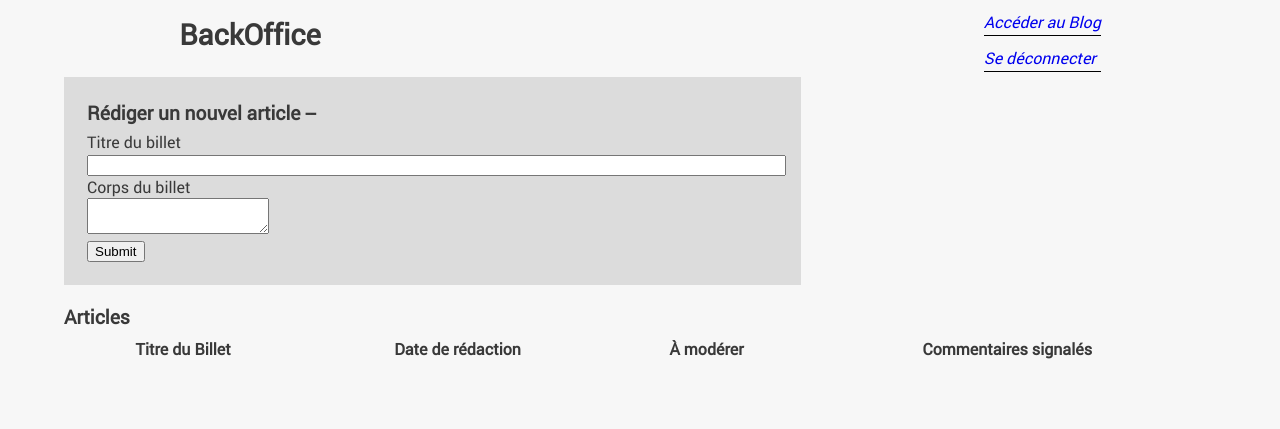
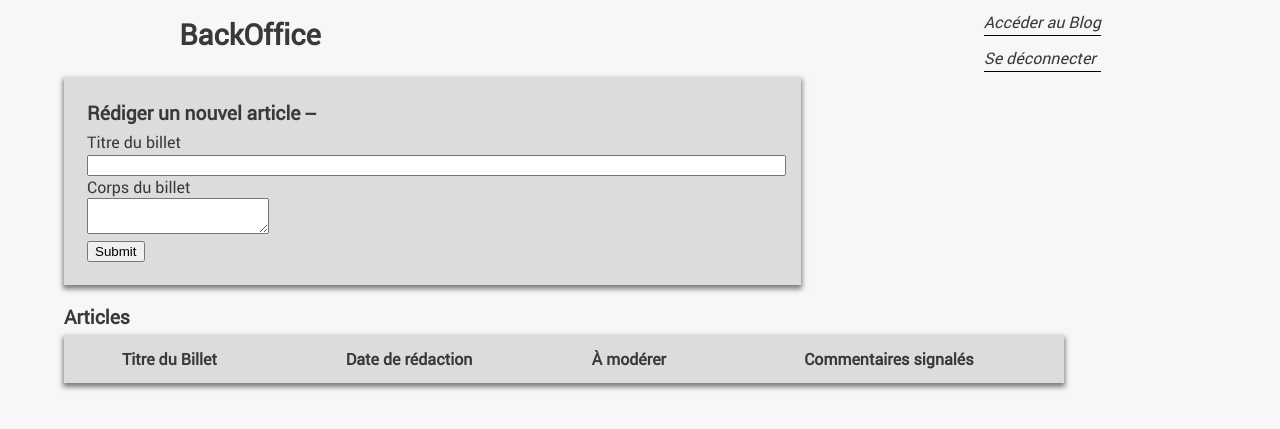
Before and after one commit to amercier8/cours_mvc, a PHP site: page /view/backend/homepageView.php in a window 1280 px wide. Shown: the top 429 px of the page. Run offline with PHP 8.4, Linux system fonts and the light colour scheme; the template is opened without the code that fills it, so the values that code supplies are empty; some libraries are stand-ins or nearby versions; some web fonts are replaced.

Commit message:
WIP styling

```diff
--- a/model/PostManager.php
+++ b/model/PostManager.php
@@ -10,7 +10,7 @@ class PostManager extends Manager
     public function getPosts()
     {
         //$sql = 'SELECT id, title, content, DATE_FORMAT(creation_date, \'%d/%m/%Y à %Hh%imin%ss\') AS creation_date, reportedComments, commentsWaitingForModeration FROM posts ORDER BY creation_date DESC LIMIT 0, 5';
-        $sql = 'SELECT id, title, content, DATE_FORMAT(creation_date, \'%d/%m/%Y\') AS creation_date, reportedComments, commentsWaitingForModeration FROM posts ORDER BY creation_date DESC LIMIT 0, 5';
+        $sql = 'SELECT id, title, content, DATE_FORMAT(creation_date, \'%d/%m/%Y\') AS creation_date, reportedComments, commentsWaitingForModeration FROM posts ORDER BY creation_date DESC';
         $results = $this->executeRequest($sql);
         $posts = array();
         foreach ($results as $result) {
--- a/public/css/style.css
+++ b/public/css/style.css
@@ -66,6 +66,7 @@ a
 {
     text-decoration: none;
     font-style: italic;
+    color: #393939;
 }
 
 html body div h3
@@ -97,6 +98,12 @@ html body div h3
     color: red;
 }
 
+/* BO */
+
+h1 a
+{
+    font-style: normal;
+}
 #BOHeader
 {
     display: flex;
@@ -146,6 +153,7 @@ h2
     padding: 2%;
     width: 60%;
     justify-content: center;
+    box-shadow: 0 0.1875rem 0.3125rem 0.0625rem rgba(0, 0, 0, 0.501);
 }
 
 #mceu_17
@@ -183,3 +191,92 @@ h2
 {
     color: #2677bb;
 }
+/*TABLE BO */
+#postsBO
+{
+    border-collapse: collapse;
+    width: 100%;
+    box-shadow: 0 0.1875rem 0.3125rem 0.0625rem rgba(0, 0, 0, 0.501);
+    text-align: center;
+    max-width: 1000px;
+    margin-bottom: 50px;
+}
+
+#postsBO a:hover
+{
+    color: #2677bb;
+}
+
+#postsBO td, #postsBO th
+{
+    border: 1px solid #dcdcdc;
+    padding: 8px;
+}
+
+#postsBO tr:nth-child(even)
+{
+    background-color: #f2f2f2;
+}
+
+#postsBO tr:hover
+{
+    background-color: #dcdcdc;
+}
+
+#postsBO th
+{
+    padding-top: 12px;
+    padding-bottom: 12px;
+    text-align: left;
+    background-color: #dcdcdc;
+    text-align: center;
+}
+
+/* Comment BO*/
+.commentBOHeader
+{
+    display: flex;
+    justify-content: space-between;
+    margin-left: 5%;
+    margin-right: 5%;
+}
+
+.commentContentBO
+{
+    background-color: white;
+    padding-left: 5px;
+}
+
+.moderationActionsBO
+{
+    display: flex;
+    justify-content: space-between;
+    flex-direction: column;
+}
+
+.moderationActionsBO a
+{
+    border-bottom: 1px solid #000;
+}
+
+#BOHeaderComments
+{
+    background-color: #dcdcdc;
+    padding: 2%;
+    width: 60%;
+    margin-top: 5px;
+}
+
+#postSuppressionBO a
+{
+    margin-top: 10px;
+    border-bottom: 1px solid red;
+}
+
+#formButtons
+{
+    display: flex;
+    justify-content: space-between;
+}
+
+/*Home Front */
--- a/view/backend/homepageView.php
+++ b/view/backend/homepageView.php
@@ -2,7 +2,7 @@
 
 <?php ob_start(); ?>
 <header id="BOHeader">
-    <h1>BackOffice</h1>
+    <h1><a href="index.php?action=displayDashboard">BackOffice</a></h1>
     <div id="BOHeaderLinks">
         <p><a href="index.php">Accéder au Blog</a></p>
         <p><a href="index.php?action=disconnect">Se déconnecter</a></p>
@@ -27,10 +27,8 @@
     </form>
 </div>
 
-<!-- Test sous forme de tableau -->
-
 <h2>Articles</h2>
-<table>
+<table id="postsBO">
     <tr>
         <th>Titre du Billet</th>
         <th>Date de rédaction</th>
@@ -50,64 +48,6 @@
     ?>
 </table>
 
-
-
-<?php foreach ($posts as $post): ?>
-<div>
-    <h3>
-        <?= htmlspecialchars($post->getTitle()) ;?>
-        <em>le <?= $post->getCreation_date(); ?></em>
-    </h3>
-    <p>ID = <?= $post->getId();?></p>
-    <p><a href="index.php?action=displayPost&amp;id=<?= $post->getId(); ?>">Editer l'article</a></p>
-    <em><a href="index.php?action=delete&amp;id=<?= $post->getId(); ?>">Supprimer l'article</a></em>
-    <p>
-        <!-- <?= nl2br(htmlspecialchars($post->getContent())); ?> -->
-        <!-- L'objectif ici est de parvenir à voir pour chaque post, si'l comporte au moins un commentaire en attente de modération et un commentaire signalé-->
-        <h4>Commentaires</h4>
-        <!-- TESTS -->
-        <?php $postId = $post->getId();?>
-        <p>
-        <?php foreach ($comments as $comment):
-            //TESTS
-            //FIN TESTS
-            $commentPostId = $comment->getPostId();
-            if ($commentPostId === $postId) {
-                ?>
-                    <p><strong><?= htmlspecialchars($comment->getAuthor()); ?></strong> le <?= $comment->getCommentDate(); ?></p>
-                    <?php
-                    if ($comment->getStatus() === "approved") {
-                        ?>
-                        <p>Commentaire modéré postivement</p>
-                        <?php
-                    }
-                    else if ($comment->getStatus() === "disapproved") {
-                        ?>
-                        <p>Commentaire modéré négativement</p>
-                        <?php
-                    }
-                    else {
-                        ?>
-                        <p>Vous n'avez pas encore modéré ce commentaire</p>
-                        <?php
-                    }
-                    ?>
-                    <p><a href="index.php?action=approveComment&amp;id=<?= $comment->getId(); ?>">Modérer positivement</a></p>
-                    <p><a href="index.php?action=disapproveComment&amp;id=<?= $comment->getId(); ?>">Modérer négativement</a></p>
-                    <?php
-                    if ($comment->getReport() == true) {
-                        ?>
-                        <p>Signalé</p>
-                        <?php
-                    }
-            }
-        endforeach; ?>
-        </p>
-        <!-- -->
-    </p>
-</div>
-<?php endforeach; ?>
-
 <?php $content = ob_get_clean(); ?>
 
 <?php require('template.php'); ?>
```
Also changed, not shown: view/backend/postView.php (+15 -4 lines).
